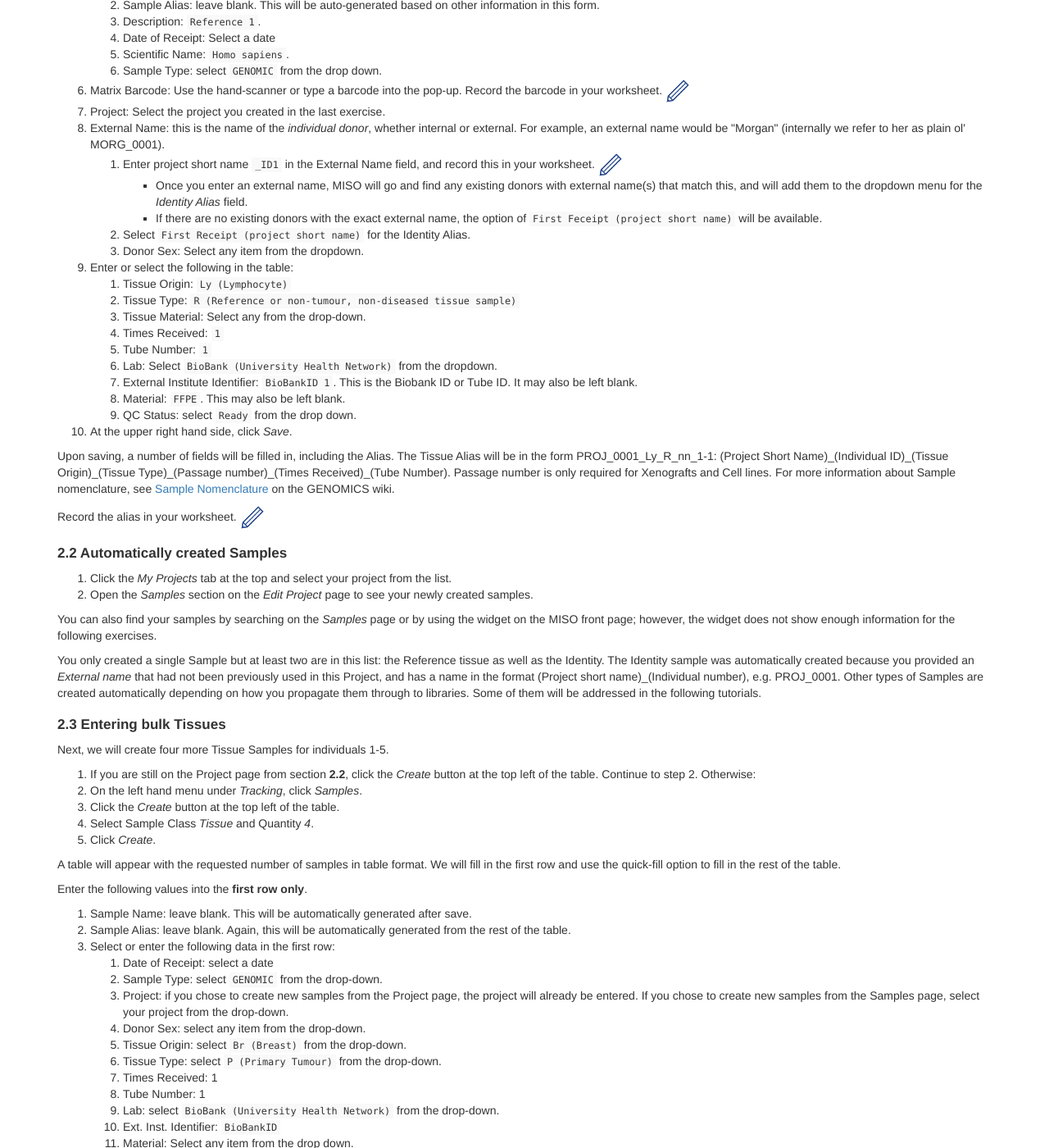
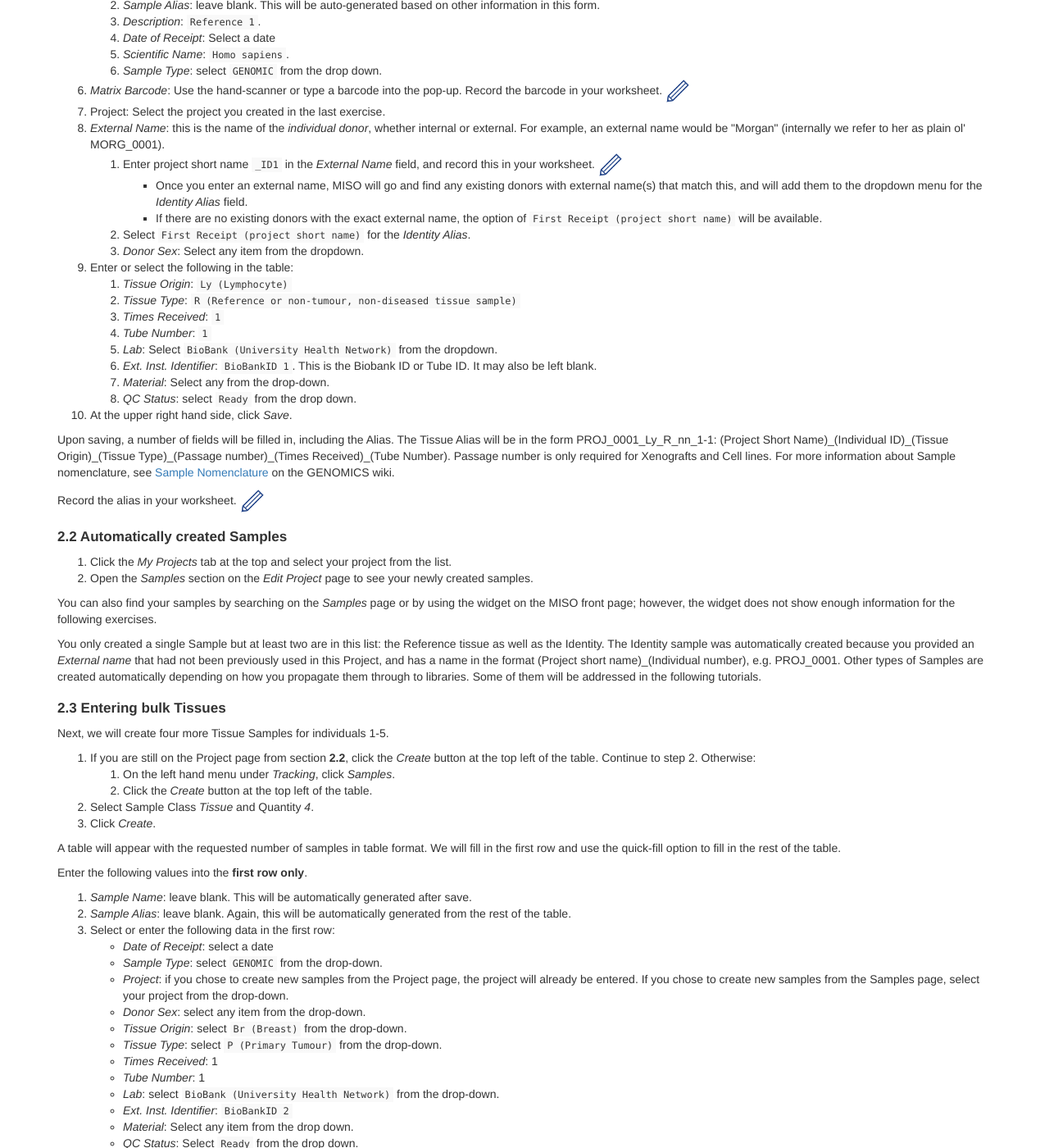
Before and after one commit to miso-lims/walkthroughs, a Jekyll site: the page built from 2-0-samples.md, in a window 1280 px wide and 1400 px high, scrolled down 1410 px. Shown: the whole window at 82% size. Built offline with Jekyll 4.4.1, drawn with Linux system fonts in a browser that asks for light colours; some of the changed text lies outside the part shown.

Commit message:
formatting

```diff
--- a/2-0-samples.md
+++ b/2-0-samples.md
@@ -70,39 +70,38 @@ entering a single Sample for reference tissue from the Identity `ID1`.
 1. Select Sample Class _Tissue_ and Quantity _1_.
 1. Click _Create_.
 1. Enter or select the following in the table:
-    1. Sample Name: leave blank. This will be auto-generated after save.
-    1. Sample Alias: leave blank. This will be auto-generated based on other
+    1. _Sample Name_: leave blank. This will be auto-generated after save.
+    1. _Sample Alias_: leave blank. This will be auto-generated based on other
 information in this form.
-    1. Description: `Reference 1`.
-    1. Date of Receipt: Select a date
-    1. Scientific Name: `Homo sapiens`.
-    1. Sample Type: select `GENOMIC` from the drop down.
-1. Matrix Barcode: Use the hand-scanner or type a barcode into the pop-up.
+    1. _Description_: `Reference 1`.
+    1. _Date of Receipt_: Select a date
+    1. _Scientific Name_: `Homo sapiens`.
+    1. _Sample Type_: select `GENOMIC` from the drop down.
+1. _Matrix Barcode_: Use the hand-scanner or type a barcode into the pop-up.
    Record the barcode in your worksheet. <img src="pics/blue_pencil.png">
 1. Project: Select the project you created in the last exercise.
-1. External Name: this is the name of the *individual donor*, whether internal or
+1. _External Name_: this is the name of the *individual donor*, whether internal or
     external. For example, an external name would be "Morgan" (internally we refer to
     her as plain ol' MORG_0001).
-    1. Enter project short name `_ID1` in the External Name field, and record this in
+    1. Enter project short name `_ID1` in the _External Name_ field, and record this in
    your worksheet.  <img src="pics/blue_pencil.png">
     * Once you enter an external name, MISO will go and find any existing donors with
     external name(s) that match this, and will add them to the dropdown menu for the
    _Identity Alias_ field.
     * If there are no existing donors with the exact external name, the option of
-    `First Feceipt (project short name)` will be available.
-    2. Select `First Receipt (project short name)` for the Identity Alias.
-    1. Donor Sex: Select any item from the dropdown.
+    `First Receipt (project short name)` will be available.
+    2. Select `First Receipt (project short name)` for the _Identity Alias_.
+    1. _Donor Sex_: Select any item from the dropdown.
 1. Enter or select the following in the table:
-    1. Tissue Origin: `Ly (Lymphocyte)`
-    1. Tissue Type: `R (Reference or non-tumour, non-diseased tissue sample)`
-    1. Tissue Material: Select any from the drop-down.
-    1. Times Received: `1`
-    1. Tube Number: `1`
-    1. Lab: Select `BioBank (University Health Network)` from the dropdown.
-    1. External Institute Identifier: `BioBankID 1`. This is the Biobank ID or Tube ID.
+    1. _Tissue Origin_: `Ly (Lymphocyte)`
+    1. _Tissue Type_: `R (Reference or non-tumour, non-diseased tissue sample)`
+    1. _Times Received_: `1`
+    1. _Tube Number_: `1`
+    1. _Lab_: Select `BioBank (University Health Network)` from the dropdown.
+    1. _Ext. Inst. Identifier_: `BioBankID 1`. This is the Biobank ID or Tube ID.
 It may also be left blank.
-    1. Material: `FFPE`. This may also be left blank.
-    1. QC Status: select `Ready` from the drop down.
+    1. _Material_: Select any from the drop-down.
+    1. _QC Status_: select `Ready` from the drop down.
 1. At the upper right hand side, click _Save_.
 
 Upon saving, a number of fields will be filled in, including the Alias. The Tissue
@@ -139,8 +138,8 @@ Next, we will create four more Tissue Samples for individuals 1-5.
 
 1. If you are still on the Project page from section **2.2**, click the
 _Create_ button at the top left of the table. Continue to step 2. Otherwise:
-  1. On the left hand menu under _Tracking_, click _Samples_.
-  1. Click the _Create_ button at the top left of the table.
+    1. On the left hand menu under _Tracking_, click _Samples_.
+    1. Click the _Create_ button at the top left of the table.
 1. Select Sample Class _Tissue_ and Quantity _4_.
 1. Click _Create_.
 
@@ -150,24 +149,24 @@ the table.
 
 Enter the following values into the **first row only**.
 
-1. Sample Name: leave blank. This will be automatically generated after save.
-1. Sample Alias: leave blank. Again, this will be automatically generated from
+1. _Sample Name_: leave blank. This will be automatically generated after save.
+1. _Sample Alias_: leave blank. Again, this will be automatically generated from
 the rest of the table.
 1. Select or enter the following data in the first row:
-    1. Date of Receipt: select a date
-    1. Sample Type: select `GENOMIC` from the drop-down.
-    1. Project: if you chose to create new samples from the Project page,
-    the project will already be entered. If you chose to create new samples
-    from the Samples page, select your project from the drop-down.
-    1. Donor Sex: select any item from the drop-down.
-    1. Tissue Origin: select `Br (Breast)` from the drop-down.
-    1. Tissue Type: select `P (Primary Tumour)` from the drop-down.
-    1. Times Received: 1
-    1. Tube Number: 1
-    1. Lab: select `BioBank (University Health Network)` from the drop-down.
-    1. Ext. Inst. Identifier: `BioBankID`
-    1. Material: Select any item from the drop down.
-    1. QC Status: Select `Ready` from the drop down.
+  * _Date of Receipt_: select a date
+  * _Sample Type_: select `GENOMIC` from the drop-down.
+  * _Project_: if you chose to create new samples from the Project page,
+  the project will already be entered. If you chose to create new samples
+  from the Samples page, select your project from the drop-down.
+  * _Donor Sex_: select any item from the drop-down.
+  * _Tissue Origin_: select `Br (Breast)` from the drop-down.
+  * _Tissue Type_: select `P (Primary Tumour)` from the drop-down.
+  * _Times Received_: 1
+  * _Tube Number_: 1
+  * _Lab_: select `BioBank (University Health Network)` from the drop-down.
+  * _Ext. Inst. Identifier_: `BioBankID 2`
+  * _Material_: Select any item from the drop down.
+  * _QC Status_: Select `Ready` from the drop down.
 
 
 Now we will fill in the rest of the table. Like in Excel, you can fill down a
@@ -240,30 +239,30 @@ reference material.
 1. Select Sample Class _Tissue_ and Quantity _1_.
 1. Click _Create_.
 1. In the _Sample Information_ section, enter or select the following:
-  1. Sample Name: leave blank. This will be auto-generated after save.
-  1. Sample Alias: leave blank. This will be auto-generated based on other
+  * _Sample Name_: leave blank. This will be auto-generated after save.
+  * _Sample Alias_: leave blank. This will be auto-generated based on other
 information in this form.
-  1. Description: `Stock 1`.
-  1. Date of receipt: select a date.
-  1. Sample Type: select `GENOMIC` from the drop-down.
-  1. Scientific Name: `Homo sapiens`.
-  1. Project: Select your project.
-1. Enter External Name: project short name `_ID2`.
-  1. Identity Alias: The existing identity should be selected automatically
+  * _Description_: `Stock 1`.
+  * _Date of receipt_: select a date.
+  * _Sample Type_: select `GENOMIC` from the drop-down.
+  * _Scientific Name_: `Homo sapiens`.
+  * _Project_: Select your project.
+1. _External Name_: project short name `_ID2`.
+  * _Identity Alias_: The existing identity should be selected automatically
 in the dropdown menu.
 1. Enter the following values:
-  1. Donor Sex: Select any item from the dropdown.
-  1. Tissue Class: `Tissue`
-  1. Tissue Origin: `nn (Unknown)`
-  1. Tissue Type: `R (Reference or non-tumour, non-diseased tissue sample)`
-  1. Tissue Material: Select any from the drop-down.
-  1. External Institute Identifier: `BioBankID 6`.
-  1. Lab: `BioBank (University Health Network)`.
-  1. Times Received: `1`
-  1. Tube Number: `1`
-  1. STR Status: select any value from the dropdown menu.
-  1. Volume (µl): `300`
-  1. QC Status: select `Ready` from the dropdown.
+  * _Donor Sex_: Select any item from the dropdown.
+  * _Tissue Class_: `Tissue`
+  * _Tissue Origin_: `nn (Unknown)`
+  * _Tissue Type_: `R (Reference or non-tumour, non-diseased tissue sample)`
+  * _Tissue Material_: Select any from the drop-down.
+  * _Ext. Inst. Identifier_: `BioBankID 6`.
+  * _Lab_: `BioBank (University Health Network)`.
+  * _Times Received_: `1`
+  * _Tube Number_: `1`
+  * _STR Status_: select any value from the dropdown menu.
+  * _Volume (µl)_: `300`
+  * _QC Status_: select `Ready` from the dropdown.
 1. At the upper right hand side, click _Save_.
 
 When you click 'Save', the aliases will be filled in.
@@ -367,8 +366,7 @@ part 3 of this tutorial.
 1. Select the samples you wish to edit:
   * If you are continuing from the end of section **3.2 Bulk Propagate Samples**, do not
   navigate away from the page. At the top left of the table after saving samples, click
-  the _Edit_ button. Continue to step 2.
-  * Otherwise, select samples using the following:
+  the _Edit_ button. Continue to step 2. Otherwise, select samples using the following:
     1. On the _Samples_ page, enter your project name in the search box.
     1. Check the boxes for the stock samples (propagated and received) that you created in
     sections 2.4 and 3.1. These are the samples with aliases that end with `_D_S1`.
```
Also changed, not shown: other parts of 2-0-samples.md (+4 -5 lines), 3-0-libraries.md (+8 -8 lines).
